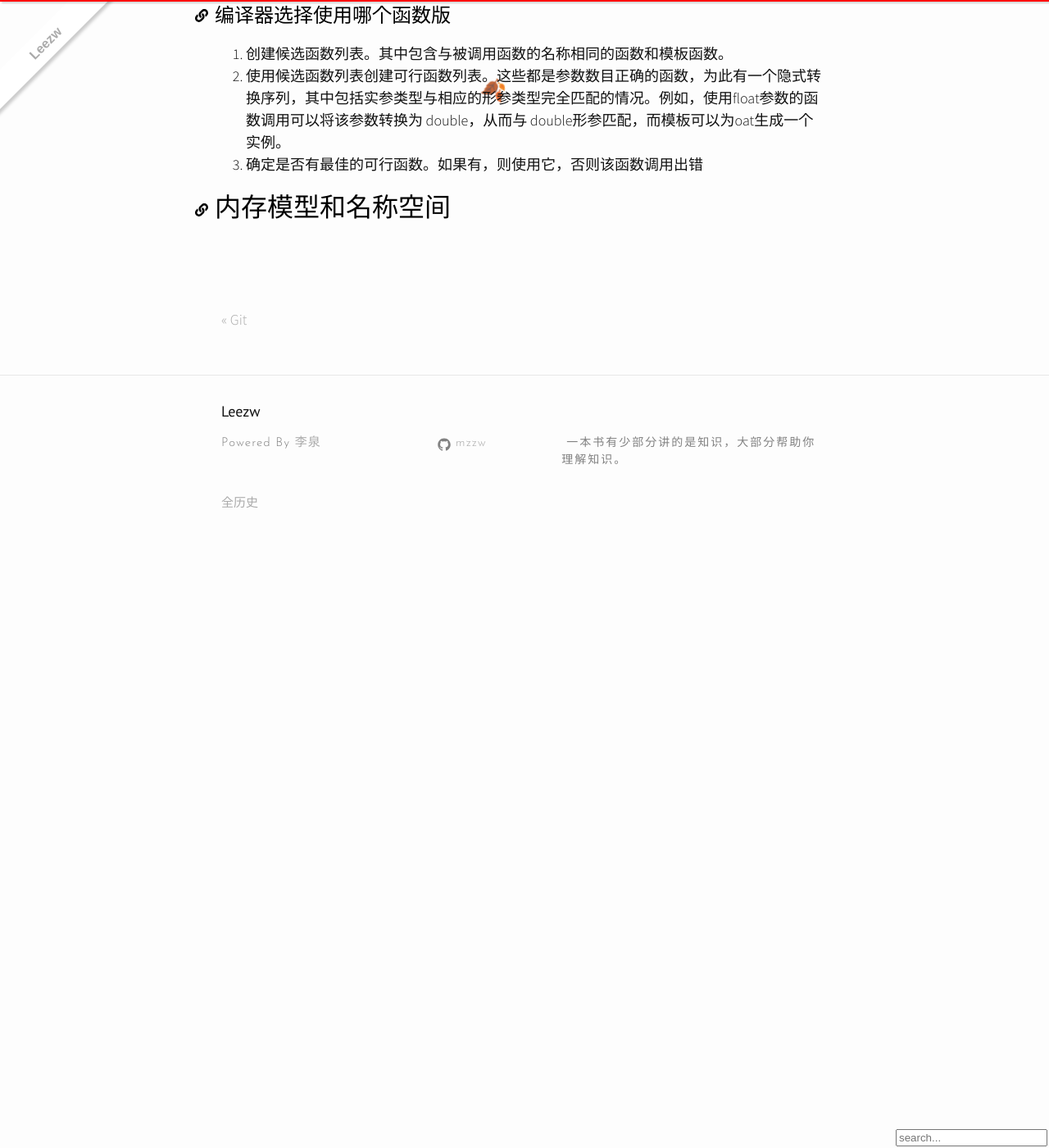
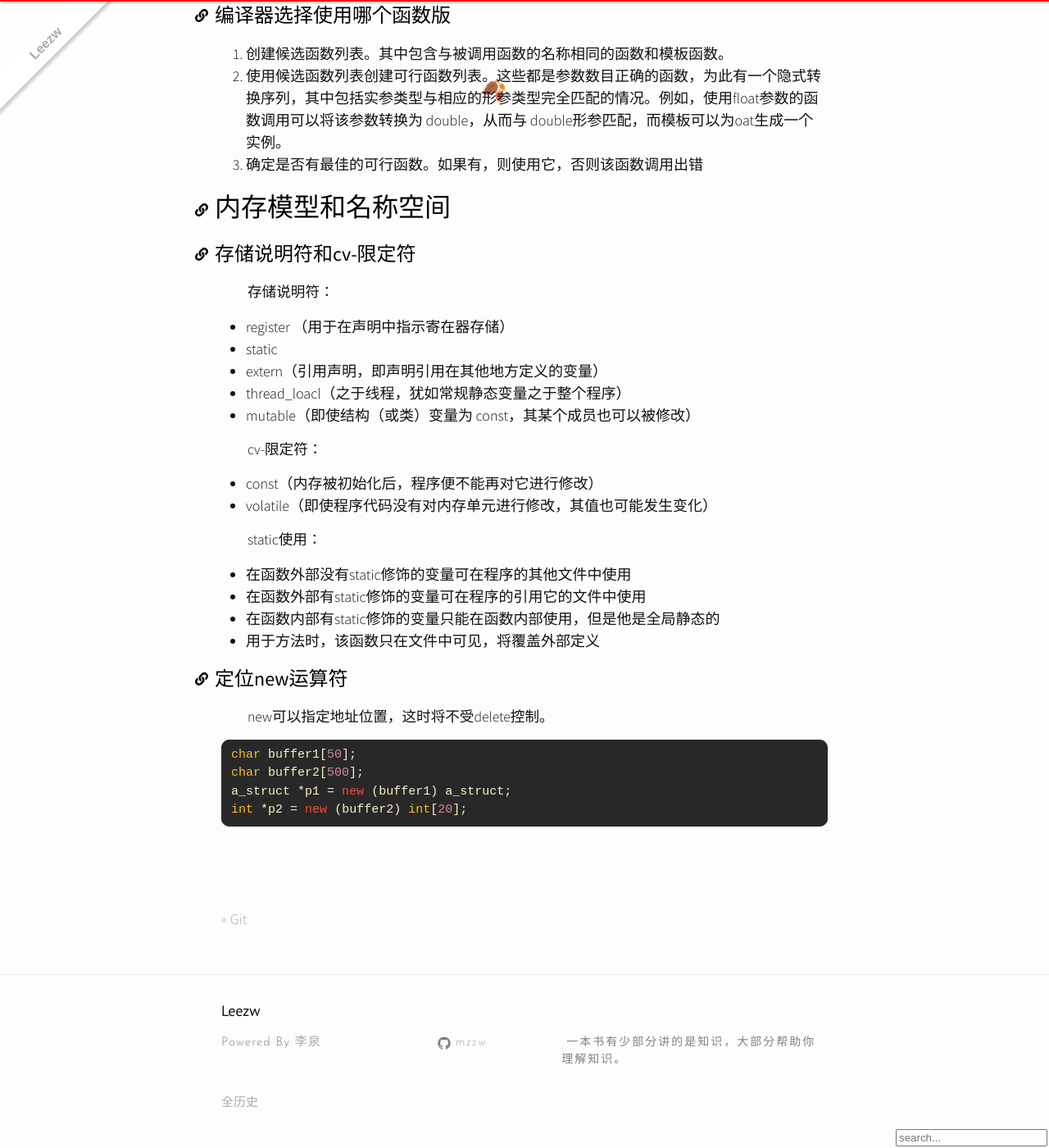
Before and after one commit to quantum-li/quantum-li.github.io, a Jekyll site: the page built from _posts/2020-11-29-cplusplus-primer-plus.md, in a window 1280 px wide and 1400 px high, scrolled down 6055 px. Shown: the whole window at 82% size. Built offline with Jekyll 4.4.1, drawn with Linux system fonts in a browser that asks for light colours; nearby versions of some CDN libraries; comment, search, counter and statistics services are not loaded; before the commit the page ends 6725 px from its top, so only the background shows below that.

Commit message:
2020-11-29 20:12:25

````diff
--- a/_posts/2020-11-29-cplusplus-primer-plus.md
+++ b/_posts/2020-11-29-cplusplus-primer-plus.md
@@ -234,3 +234,34 @@ template <> void swap<int>(int &a,int &b){};
 3. 确定是否有最佳的可行函数。如果有，则使用它，否则该函数调用出错
 
 # 内存模型和名称空间
+
+## 存储说明符和cv-限定符
+
+存储说明符：
++ register （用于在声明中指示寄在器存储）
++ static
++ extern（引用声明，即声明引用在其他地方定义的变量）
++ thread_loacl（之于线程，犹如常规静态变量之于整个程序）
++ mutable（即使结构（或类）变量为 const，其某个成员也可以被修改）
+
+cv-限定符：
++ const（内存被初始化后，程序便不能再对它进行修改）
++ volatile（即使程序代码没有对内存单元进行修改，其值也可能发生变化）
+
+static使用：
+
++ 在函数外部没有static修饰的变量可在程序的其他文件中使用
++ 在函数外部有static修饰的变量可在程序的引用它的文件中使用
++ 在函数内部有static修饰的变量只能在函数内部使用，但是他是全局静态的
++ 用于方法时，该函数只在文件中可见，将覆盖外部定义
+
+## 定位new运算符
+
+new可以指定地址位置，这时将不受delete控制。
+
+```c++
+char buffer1[50];
+char buffer2[500];
+a_struct *p1 = new (buffer1) a_struct;
+int *p2 = new (buffer2) int[20];
+```
````
